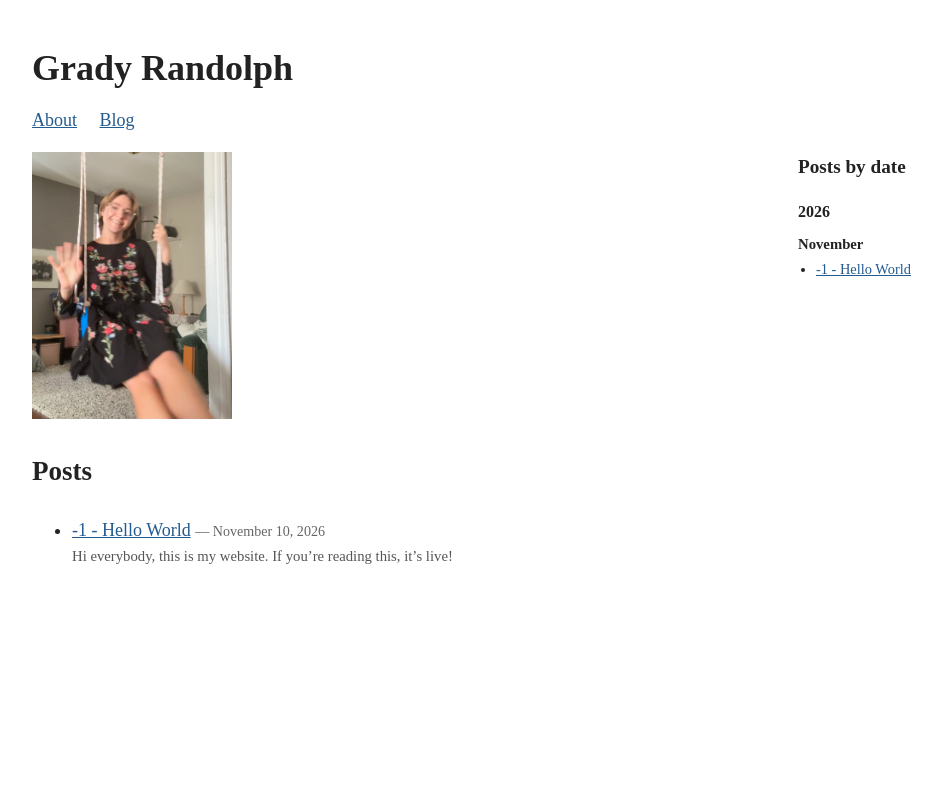
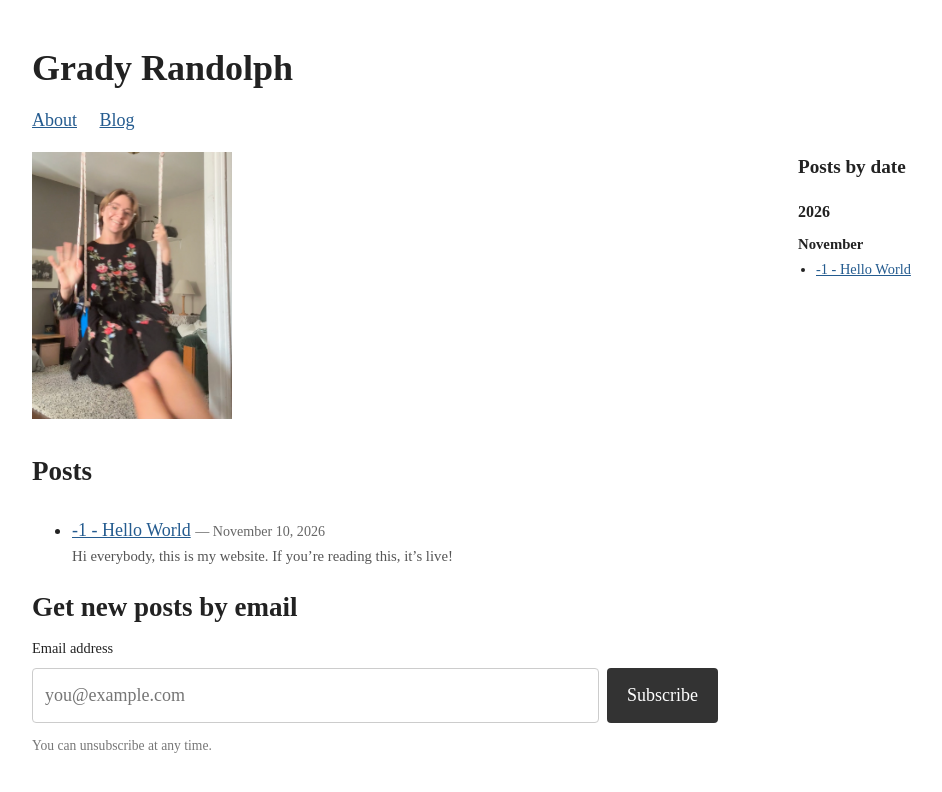
Before and after one commit to gradyrando/gradyrandolph.com, a Jekyll site: the page built from index.html, in a window 1280 px wide. Shown: the top 792 px of the page, without its empty margins (112-1054 px from the left). Built offline with Jekyll 4.4.1, drawn with Linux system fonts in a browser that asks for light colours.

Commit message:
newsletter signup on main

```diff
--- /dev/null
+++ b/_includes/newsletter-signup.html
@@ -0,0 +1,31 @@
+
+<div class="newsletter-signup">
+  <h2>Get new posts by email</h2>
+
+  <form
+    action="https://buttondown.com/api/emails/embed-subscribe/gradyrando"
+    method="post"
+    class="newsletter-form"
+  >
+    <label for="newsletter-email">Email address</label>
+
+    <div class="newsletter-form-fields">
+      <input
+        type="email"
+        id="newsletter-email"
+        name="email"
+        placeholder="you@example.com"
+        autocomplete="email"
+        required
+      >
+
+      <input type="hidden" name="embed" value="1">
+
+      <button type="submit">Subscribe</button>
+    </div>
+  </form>
+
+  <p class="newsletter-note">
+    You can unsubscribe at any time.
+  </p>
+</div>
--- a/assets/css/style.css
+++ b/assets/css/style.css
@@ -120,53 +120,66 @@ article h3 {
   margin-left: auto;
 }
 
-.newsletter {
-  margin-top: 48px;
-  padding-top: 22px;
+.newsletter-signup h2 {
+  margin-top: 0;
+  margin-bottom: 0.5rem;
 }
 
-.newsletter h2 {
-  margin-bottom: 4px;
-}
-
-.newsletter p {
-  margin-top: 0;
+.newsletter-signup p {
+  margin-bottom: 1.25rem;
 }
 
 .newsletter-form label {
   display: block;
-  margin-bottom: 6px;
+  margin-bottom: 0.5rem;
   font-size: 0.9rem;
 }
 
-.newsletter-controls {
+.newsletter-form-fields {
   display: flex;
-  gap: 8px;
-  flex-wrap: wrap;
+  gap: 0.5rem;
 }
 
-.newsletter input[type="email"] {
+.newsletter-form input[type="email"] {
+  flex: 1;
   min-width: 0;
-  padding: 9px 10px;
-  border: 1px solid #aaa;
-  border-radius: 3px;
+  padding: 0.75rem;
+  border: 1px solid #ccc;
+  border-radius: 4px;
   font: inherit;
 }
 
-.newsletter input[type="submit"] {
-  padding: 9px 14px;
-  border: 1px solid #245b8f;
-  border-radius: 3px;
-  background: #245b8f;
+.newsletter-form button {
+  padding: 0.75rem 1.25rem;
+  border: none;
+  border-radius: 4px;
+  background: #333;
   color: white;
   font: inherit;
   cursor: pointer;
+}
+
+.newsletter-form button:hover {
+  background: #555;
+}
+
+.newsletter-signup .newsletter-note {
+  margin-top: 0.75rem;
+  margin-bottom: 0;
+  font-size: 0.85rem;
+  color: #777;
 }
 
 .site-footer {
   padding-top: 15px;
   font-size: 14px;
   color: #666;
+}
+
+@media (max-width: 480px) {
+  .newsletter-form-fields {
+    flex-direction: column;
+  }
 }
 
 @media (max-width: 700px) {
--- a/index.html
+++ b/index.html
@@ -20,3 +20,5 @@ title: Home
     </li>
   {% endfor %}
 </ul>
+
+{% include newsletter-signup.html %}
```
Also changed, not shown: _includes/newsletter.html (deleted, +0 -18 lines).
